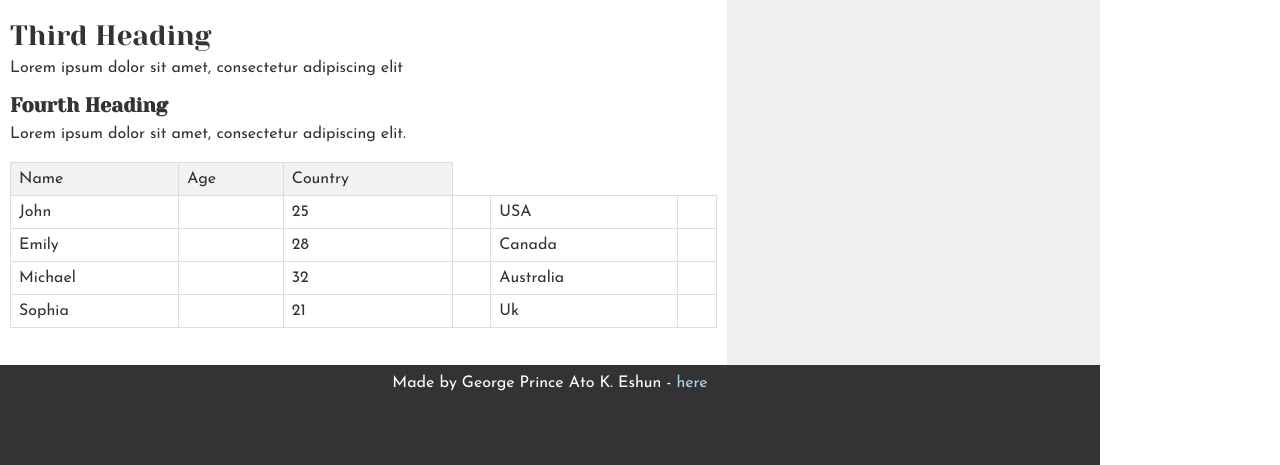
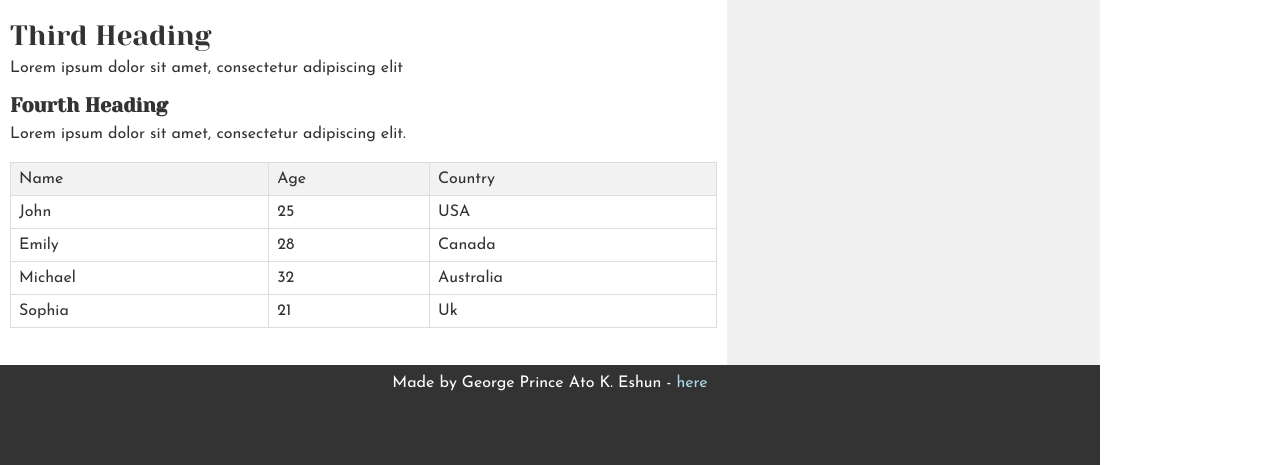
Before and after one commit to Jorgeeshun/alx_html_css, a plain HTML site: page css_basic/index.html in a window 1280 px wide. Shown: the part 335-800 px from the top of the page. Drawn offline with Linux system fonts and the light colour scheme.

Commit message:
File done

```diff
--- a/css_basic/index.html
+++ b/css_basic/index.html
@@ -2,16 +2,20 @@
 <html lang="en">
 <head>
     <meta charset="UTF-8">
+    <!-- The viewport meta tag below is crucial for responsive design. -->
+    <!-- It sets the width of the viewport to the device-width and the initial zoom level to 1.0, -->
+    <!-- preventing the "zoomed out" effect on mobile devices. -->
     <meta name="viewport" content="width=device-width, initial-scale=1.0">
     <link href="base.css" rel="stylesheet">
     <link href="styles.css" rel="stylesheet">
     <title>Base Index</title>
 </head>
-<body>
+<!-- The class "works_on_smartphone" is added to the body tag as per the instructions. -->
+<body class="works_on_smartphone">
     <header>
+        <p><img src="https://i.ibb.co/gTDZZT8/ALX-Logo-07.png" width="100" alt="logo_07"></p>
+        <h1>Welcome to the Index Page</h1>
         <nav>
-            <p><img src="https://i.ibb.co/gTDZZT8/ALX-Logo-07.png" width="100" alt="logo_07"></p>
-            <h1>Welcome to the Index Page</h1>
             <ul>
             <li><a href="index.html">Home</a></li>
             <li><a href="">About</a></li>
@@ -21,26 +25,26 @@
     </header>
 <main>
     <article>
-
+        <div>
             <p><a href="tweets.html">Check out my tweets</a></p>
 
-
+            <div>
                 <h1>First Heading</h1>
                 <p>Lorem ipsum dolor sit amet, consectetur adipiscing elit.</p>
-
-
+            </div>
+            <div>
                 <h2>Second Heading</h2>
                 <p>Lorem ipsum dolor sit amet, consectetur adipiscing elit.</p>
-
-
+            </div>
+            <div>
                 <h3>Third Heading</h3>
                 <p>Lorem ipsum dolor sit amet, consectetur adipiscing elit</p>
-
-
+            </div>
+            <div>
                 <h4>Fourth Heading</h4>
                 <p>Lorem ipsum dolor sit amet, consectetur adipiscing elit.</p>
-
-
+            </div>
+        </div>
         <table>
             <thead>
                 <tr>
@@ -51,24 +55,24 @@
             </thead>
             <tbody>
                 <tr>
-                    <td>John<td>
-                    <td>25<td>
-                    <td>USA<td>
+                    <td>John</td>
+                    <td>25</td>
+                    <td>USA</td>
                 </tr>
                 <tr>
-                    <td>Emily<td>
-                    <td>28<td>
-                    <td>Canada<td>
+                    <td>Emily</td>
+                    <td>28</td>
+                    <td>Canada</td>
                 </tr>
                 <tr>
-                    <td>Michael<td>
-                    <td>32<td>
-                    <td>Australia<td>
+                    <td>Michael</td>
+                    <td>32</td>
+                    <td>Australia</td>
                 </tr>
                 <tr>
-                    <td>Sophia<td>
-                    <td>21<td>
-                    <td>Uk<td>
+                    <td>Sophia</td>
+                    <td>21</td>
+                    <td>Uk</td>
                 </tr>
             </tbody>
         </table>
--- a/css_basic/styles.css
+++ b/css_basic/styles.css
@@ -97,4 +97,4 @@ th {
 img {
     max-width: 100%;
     height: auto;
-};
+}
```
